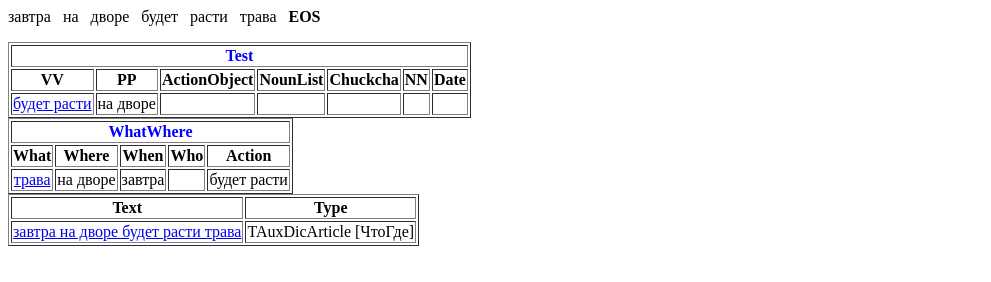
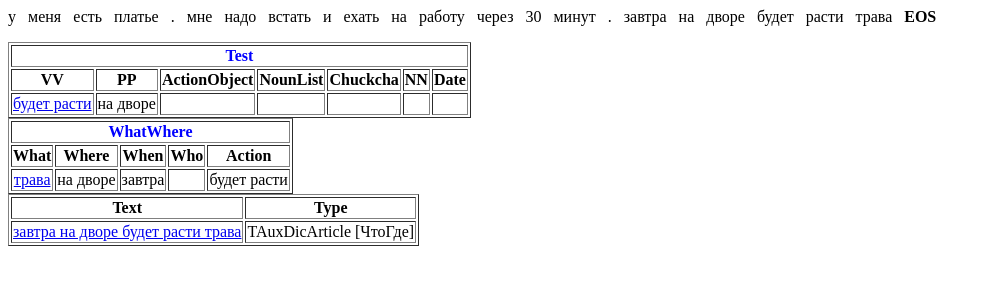
Before and after one commit to popstas/tomita-parser-test, a website: page tomita/whatWhere/PrettyOutput.html in a window 1280 px wide. Shown: the whole page, without its empty margins (0-991 px from the left). Drawn offline with Linux system fonts and the light colour scheme.

Commit message:
wip: When

```diff
--- a/tomita/whatWhere/PrettyOutput.html
+++ b/tomita/whatWhere/PrettyOutput.html
@@ -1,5 +1,44 @@
 <html xmlns:fo="http://www.w3.org/1999/XSL/Format"><HEAD><meta http-equiv="Content-Type" content="text/html; charset=UTF-8"></HEAD></html><body xmlns:fo="http://www.w3.org/1999/XSL/Format">
-<p><a name="0"><span title="завтра ADV (&lt;b&gt;TAuxDicArticle [когда]&lt;/b&gt;)
+<p><a name="0"><span title="у INTJ
+у PR">у</span>
+
+						<span title="я SPRO, gen, acc, sg, 1p">меня</span>
+
+						<span title="есть V, inf, ipf, tran
+есть INTJ
+быть V, praes, inpraes, sg, pl, indic, 1p, 2p, 3p, ipf, intr">есть</span>
+
+						<span title="платье S, nom, acc, abl, sg, n, inan">платье</span>
+
+						<span title=". ">.</span>
+
+						<span title="я SPRO, dat, abl, sg, 1p">мне</span>
+
+						<span title="надо ADV, praed
+надо PR">надо</span>
+
+						<span title="встать V, inf, pf, intr">встать</span>
+
+						<span title="и INTJ
+и PART
+и CONJ">и</span>
+
+						<span title="ехать V, inf, ipf, intr">ехать</span>
+
+						<span title="на PART
+на PR">на</span>
+
+						<span title="работа S, acc, sg, f, inan">работу</span>
+
+						<span title="через PR">через</span>
+
+						<span title="30 ">30</span>
+
+						<span title="минута S, gen, pl, f, inan">минут</span>
+
+						<span title=". ">.</span>
+
+						<span title="завтра ADV (&lt;b&gt;TAuxDicArticle [когда]&lt;/b&gt;)
 завтра S, nom, gen, dat, acc, ins, abl, sg, pl, n, inan (&lt;b&gt;TAuxDicArticle [когда]&lt;/b&gt;) ">завтра</span>
 
 						<span title="на PART
```
Also changed, not shown: 1 other file.
